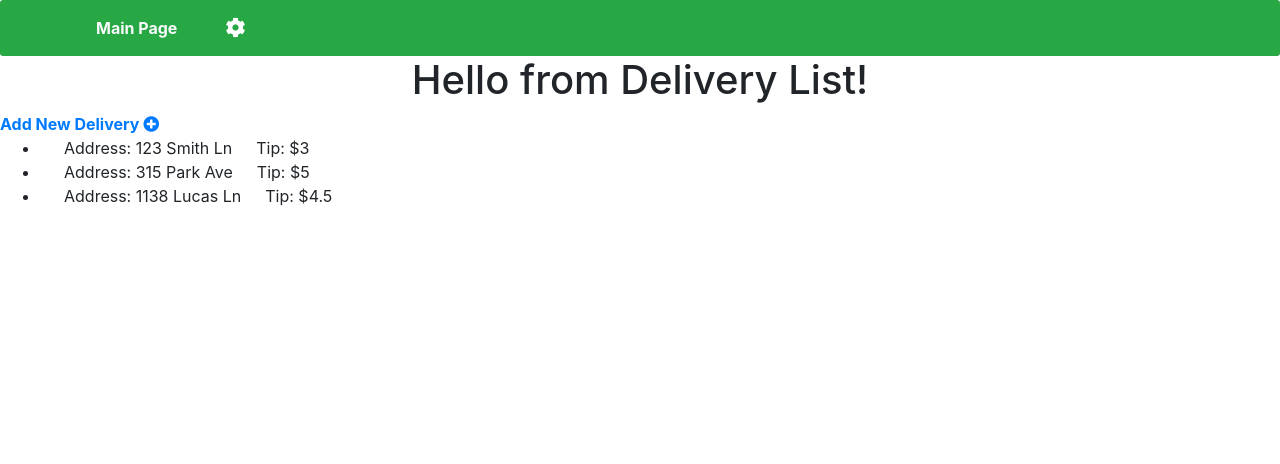
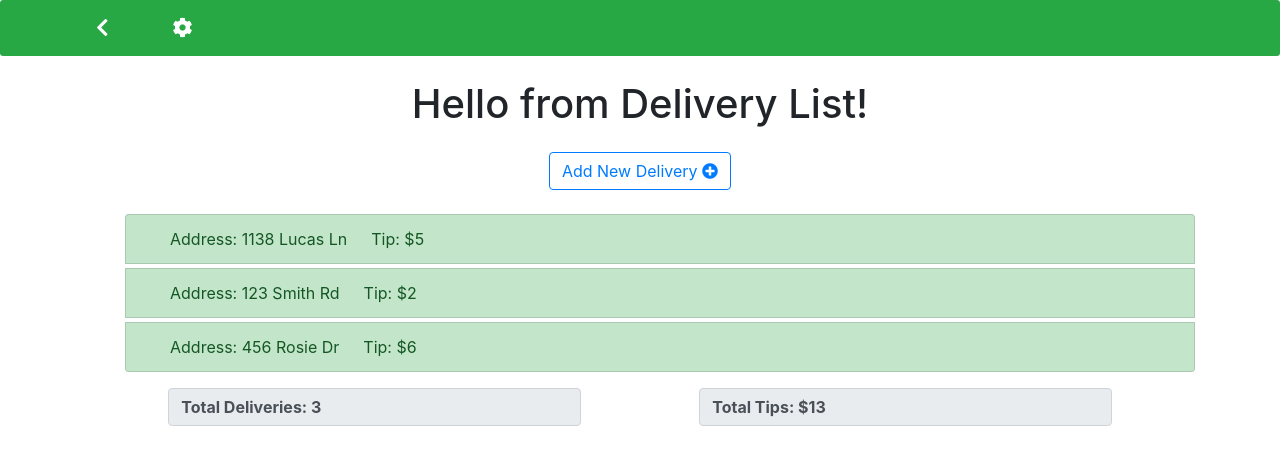
Before and after one commit to bondtiffanym/delivery-tip-tracker, a React (Create React App) app: page / in a window 1280 px wide. Shown: the top 464 px of the page. Built offline with nearby package versions, Linux system fonts and the light colour scheme.

Commit message:
Context API and hooks added, more logic

```diff
--- a/package.json
+++ b/package.json
@@ -10,7 +10,8 @@
     "react": "^16.12.0",
     "react-dom": "^16.12.0",
     "react-router-dom": "^5.1.2",
-    "react-scripts": "3.3.0"
+    "react-scripts": "3.3.0",
+    "uuid": "^3.3.3"
   },
   "scripts": {
     "start": "react-scripts start",
--- a/src/Context.js
+++ b/src/Context.js
@@ -1,26 +1,57 @@
 import React, { createContext, Component } from 'react';
+import uuid from 'uuid';
 
 export const DeliveryContext = createContext();
 
 class DeliveryContextProvider extends Component {
     state = {
-        initialDeliveries: [
-            { address: "123 Smith Ln",
-              tip: 3.00,
-              id: 1 },
-            { address: "315 Park Ave",
-              tip: 5.00,
-              id: 2 },
-              { address: "1138 Lucas Ln",
-                tip: 4.50,
-                id: 3 }
-          ]
+        deliveries: [
+            {
+            address: '1138 Lucas Ln',
+            id: uuid.v4(),
+            tip: 5.00
+        }, {
+            address: '123 Smith Rd',
+            id: uuid.v4(),
+            tip: 2.00
+        }, {
+            address: '456 Rosie Dr',
+            id: uuid.v4(),
+            tip: 6.00
+        }
+    ],
+        totalTips: 13.00,
      };
+
+     addDelivery = (address, tip) => {
+        //creates a new object that will be added to array of deliveries
+        const newDelivery = {
+            address,
+            id: uuid.v4(),
+            tip,
+        }
+        const newTip = (this.state.totalTips + parseFloat(tip));
+
+        this.setState({deliveries: [...this.state.deliveries, newDelivery], totalTips:newTip});
+
+     }
+
+     addTipTotals = () => {
+         let total = 0;
+         this.state.deliveries.map(delivery => (total += delivery.tip));
+         this.setState(() => {
+             return {
+                 totalTips: total
+             }
+         })
+
+     }
 
 
     render() {
         return (
-            <DeliveryContext.Provider value={{...this.state}}>
+            <DeliveryContext.Provider value={{...this.state, addDelivery:this.addDelivery,
+            addTipTotals:this.addTipTotals}}>
                 {this.props.children}
             </DeliveryContext.Provider>
          );
--- a/src/components/AddDelivery.js
+++ b/src/components/AddDelivery.js
@@ -1,22 +1,44 @@
-import React, { useState } from 'react';
+import React, { useState, useContext } from 'react';
+import { Link } from 'react-router-dom';
+import { DeliveryContext } from '../Context';
 
 export default function AddDelivery() {
+    const {addDelivery} = useContext(DeliveryContext);
     const [address, setAddress] = useState("");
+    const [tip, setTip] = useState("");
+
 
     return (
         <div className="container container-fluid mx-auto my-4">
             <div className="card mx-auto w-lg-50">
                 <h1 className="text-center card-title my-4">Add A New Delivery</h1>
-                <div className="card-body">
-                    <div className="input-group">
-                        <div className="input-group-prepend">
-                            <span className="input-group-text">Address</span>
-                        </div>
-                        <input type="text" value={address} onChange={e => setAddress(e.target.value)} className="form-control" />
-                    </div>
+                <div className="card-body text-center shadow">
+                    <form>
 
-                    { /*This is just to verify that state is working. remove later after form is completed*/ }
-                    <p>Address: { address }</p>
+                            <div className="form-group row">
+                                <label for="address" className="col-sm-2 col-form-label">Address</label>
+                                <div className="col-sm-10">
+                                    <input type="text" className="form-control" id="address" placeholder="123 Smith Ln" value={address} onChange={e => setAddress(e.target.value)} className="form-control" />
+                                </div>
+                            </div>
+                            <div className="form-group row">
+                                <label for="tip" className="col-sm-2 col-form-label">Tip $</label>
+                                <div className="col-sm-10">
+                                <input type="number" id="tip" placeholder="3.50" value={tip} onChange={e => setTip(e.target.value)} className="form-control" />
+                                </div>
+
+                            </div>
+                            <Link to="/">
+                                <button className="btn btn-outline-dark mx-auto"
+                                onClick={() => {
+                                addDelivery(address, tip);
+                                setAddress("");
+                                setTip("");
+                                }}>Add Delivery</button>
+                            </Link>
+
+                    </form>
+
                 </div>
             </div>
         </div>
--- a/src/components/Deliveries.js
+++ b/src/components/Deliveries.js
@@ -4,7 +4,7 @@ export default function Deliveries({delivery}) {
     const {address, tip} = delivery;
 
     return (
-        <li>
+        <li className="list-group-item list-group-item-action list-group-item-success my-1">
             <div>
                 <span className="mx-4">Address: {address}</span>
                 <span>Tip: ${tip}</span>
--- a/src/components/DeliveryList.js
+++ b/src/components/DeliveryList.js
@@ -4,20 +4,33 @@ import Deliveries from './Deliveries';
 import { DeliveryContext } from '../Context';
 
 export default function DeliveryList() {
-   const {initialDeliveries} = useContext(DeliveryContext);
+   const {deliveries, totalTips} = useContext(DeliveryContext);
 
     return (
 
-        <div>
-           <h1 className="text-center">Hello from Delivery List!</h1>
+        <div className="container container-fluid mx-auto">
+           <h1 className="text-center my-4">Hello from Delivery List!</h1>
+
+            <div className="text-center my-4">
             <Link to="/add" className="text-center font-weight-bold">
-                Add New Delivery <i className="fas fa-plus-circle"></i>
+                <button className="btn btn-outline-primary text-center">Add New Delivery <i className="fas fa-plus-circle"></i>
+                </button>
             </Link>
-            <ul>
-                {initialDeliveries.map((delivery) => {
+            </div>
+
+            <ul style={{'listStyleType': 'none'}} className="mx-auto">
+                {deliveries.map((delivery) => {
                     return <Deliveries key={delivery.id} delivery={delivery} />
                 })}
             </ul>
+            <div className="row mx-4">
+                <div className="col-5 mx-auto">
+                    <span className="font-weight-bold input-group-text">Total Deliveries: {deliveries.length}</span>
+                </div>
+                <div className="col-5 mx-auto">
+                    <span className="font-weight-bold input-group-text">Total Tips: ${totalTips}</span>
+                </div>
+            </div>
 
         </div>
     )
--- a/src/components/Navbar.js
+++ b/src/components/Navbar.js
@@ -7,7 +7,7 @@ export default function Navbar() {
             <ul className="navbar-nav align-items-center">
                 <li className="nav-item ml-5">
                     <Link to="/">
-                        <span className="text-light font-weight-bold">Main Page</span>
+                        <i className="fas fa-chevron-left navbar-brand text-white" />
                     </Link>
                 </li>
                 <li className="nav-item ml-5">
```
